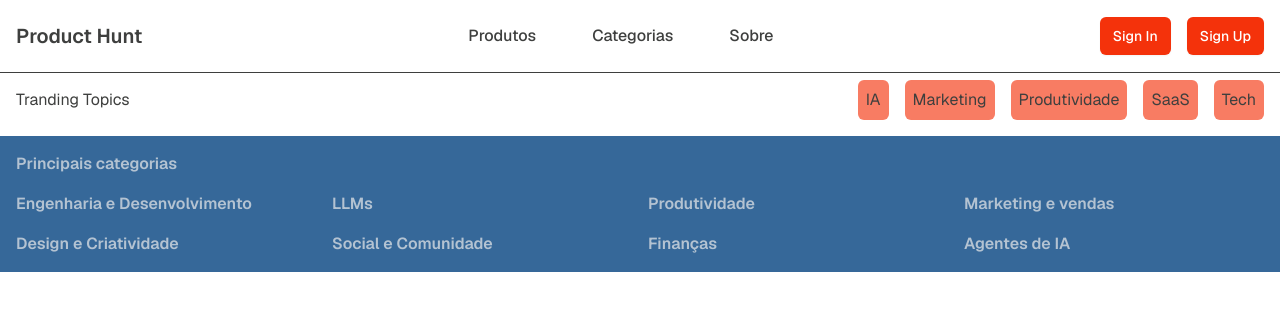
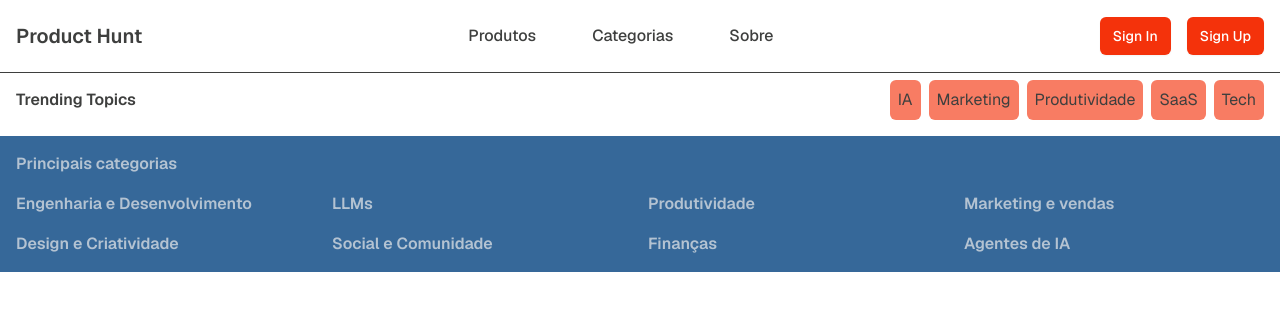
Before and after one commit to eusantosdev/product-hunt-clone, a Next.js app: page / in a window 1280 px wide. Shown: the top 310 px of the page. Built offline with nearby package versions, Linux system fonts and the light colour scheme.

Commit message:
refactor: refactor style

```diff
--- a/src/components/ProductsList.tsx
+++ b/src/components/ProductsList.tsx
@@ -1,15 +1,16 @@
-"use client";
-
 export default function ProductsList() {
     const categories = ["IA", "Marketing", "Produtividade", "SaaS", "Tech"];
 
     return(
-        <section className="container items-center mx-auto p-4 flex justify-between">
-            <h3>Tranding Topics</h3>
-            <div className="flex gap-4">
-                {categories.map((categorie) => (
-                    <button key={categorie} className="p-2 rounded-md bg-[#F87C63] hover:bg-[#F4320B]">
-                        {categorie}
+        <section className="w-full max-w-screen-xl flex flex-wrap items-center justify-between mx-auto p-4">
+            <h3 className="text-heading font-semibold whitespace-nowrap">
+                Trending Topics
+            </h3>
+
+            <div className="flex gap-2 overflow-x-auto scrollber-none">
+                {categories.map((category) => (
+                    <button key={category} className="p-2 rounded-md bg-[#F87C63] hover:bg-[#F4320B] whitespace-nowrap">
+                        {category}
                     </button>
                 ))}
             </div>
```
